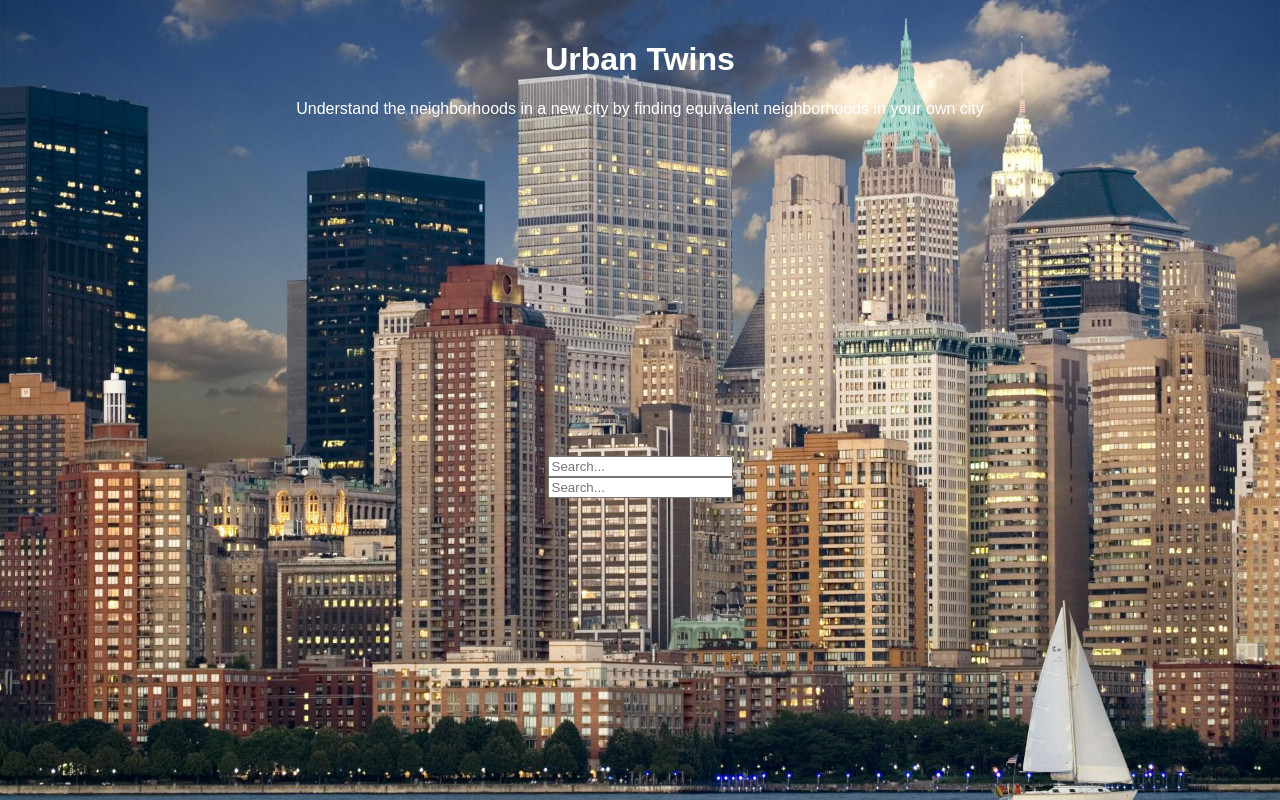
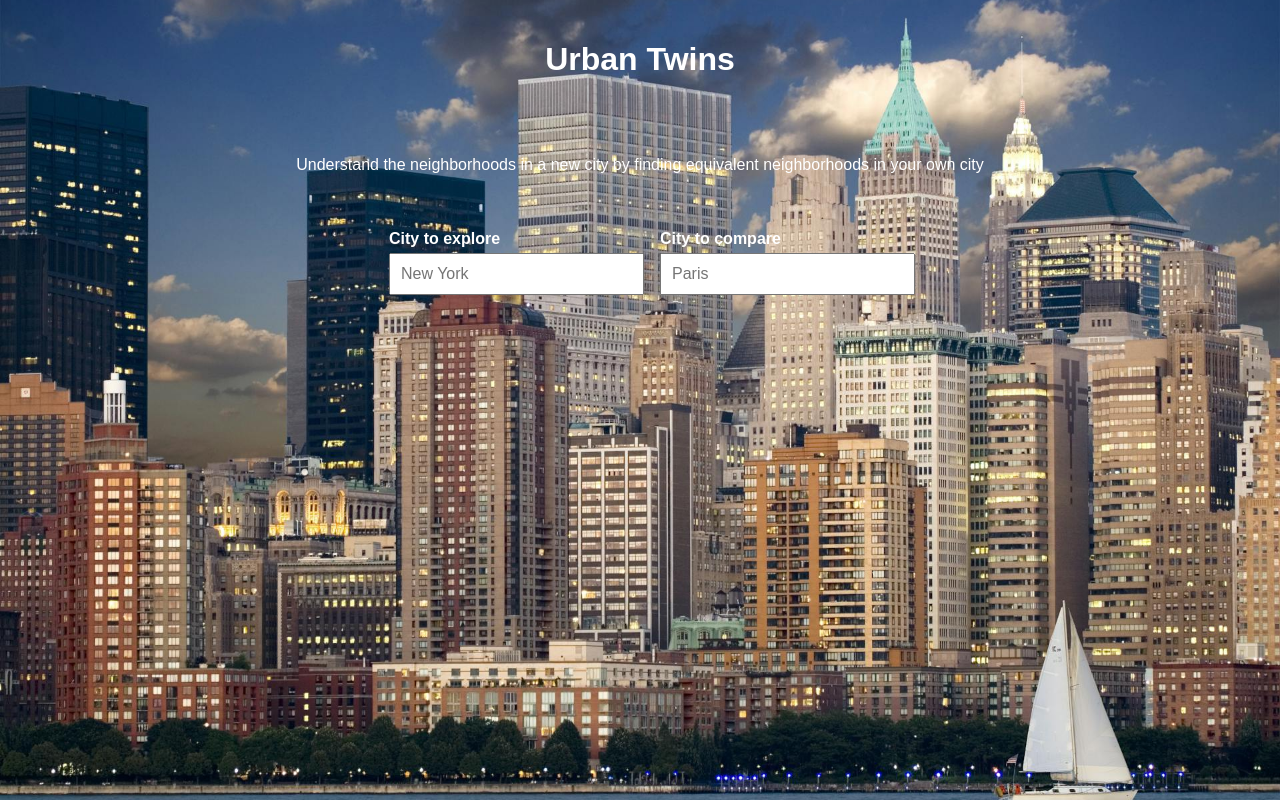
Before and after one commit to mauritz2/urban-twins, a React (Create React App) app in the folder urban-twins/: page / in a window 1280 px wide. Built offline with nearby package versions, Linux system fonts and the light colour scheme.

Commit message:
WIP layout improvements

```diff
--- a/urban-twins/src/App.js
+++ b/urban-twins/src/App.js
@@ -4,14 +4,20 @@ import SearchBox from './components/SearchBox.js';
 function App() {
   return (
       <div className="container background-image">
-        <header className="header">
+        <div className="header">
           <h1>Urban Twins</h1>
+        </div>
+        <div className="detailed-text">
           <p>Understand the neighborhoods in a new city by finding equivalent neighborhoods in your own city</p>
-        </header>
-        <main className="main">
-          <SearchBox />
-          <SearchBox />
-        </main>
+        </div>
+        <div className="search-boxes">
+          <div>
+            <SearchBox placeholder="New York" label="City to explore" />
+          </div>
+          <div>
+            <SearchBox placeholder="Paris" label="City to compare" />
+          </div>
+        </div>
       </div>
   );
 }
--- a/urban-twins/src/components/SearchBox.js
+++ b/urban-twins/src/components/SearchBox.js
@@ -1,13 +1,14 @@
 import React from 'react';
 
-const SearchBox = () => {
+const SearchBox = ({ placeholder, label}) => {
     const handleSearch = (event) => {
         // Handle search logic here
     };
 
     return (
         <div>
-            <input type="text" placeholder="Search..." onChange={handleSearch} />
+            <label htmlFor="search-box">{label}</label>
+            <input id="search-box" type="text" placeholder={placeholder} onChange={handleSearch} />
             {/* Add any additional elements or logic here */}
         </div>
     );
--- a/urban-twins/src/index.css
+++ b/urban-twins/src/index.css
@@ -20,33 +20,49 @@ body, html {
 }
 
 .container {
-  display: grid;
-  grid-template-rows: auto 1fr;
+  display: flex;
+  flex-direction: column;
   height: 100vh;
-  position: relative;
+  background-image: url('/./public/images/skyline-bg.jpg');
+  background-size: cover;
+  background-position: center;
   text-align: center;
   color: white;
 }
 
-.background-image {
-  background-image: url('/./public/images/skyline-bg.jpg');
-  background-size: cover;
-  background-color: rgba(0, 0, 0, 0.7);
-  position: absolute;
-  top: 0;
-  left: 0;
-  width: 100%;
-  height: 100%;
-  background-position: center;
-}
-
 .header {
+  flex: 1 1 auto;
   padding: 20px;
 }
 
-.main {
+.detailed-text {
+  flex: 1 1 auto;
+  padding: 20px;
+}
+
+.search-boxes {
+  flex: 1 1 auto;
   display: flex;
-  flex-direction: column;
+  justify-content: center;
   align-items: center;
-  justify-content: center;
+  margin-bottom: 50%;
 }
+
+.search-boxes > div {
+  margin: 10px;
+  padding: 10px;
+}
+
+.search-boxes input {
+  width: 100%;
+  height: 100%;
+  padding: 10px;
+  font-size: 16px;
+}
+
+.search-boxes label {
+  display: block;
+  text-align: left;
+  font-weight: bold;
+  margin-bottom: 5px;
+}
```
